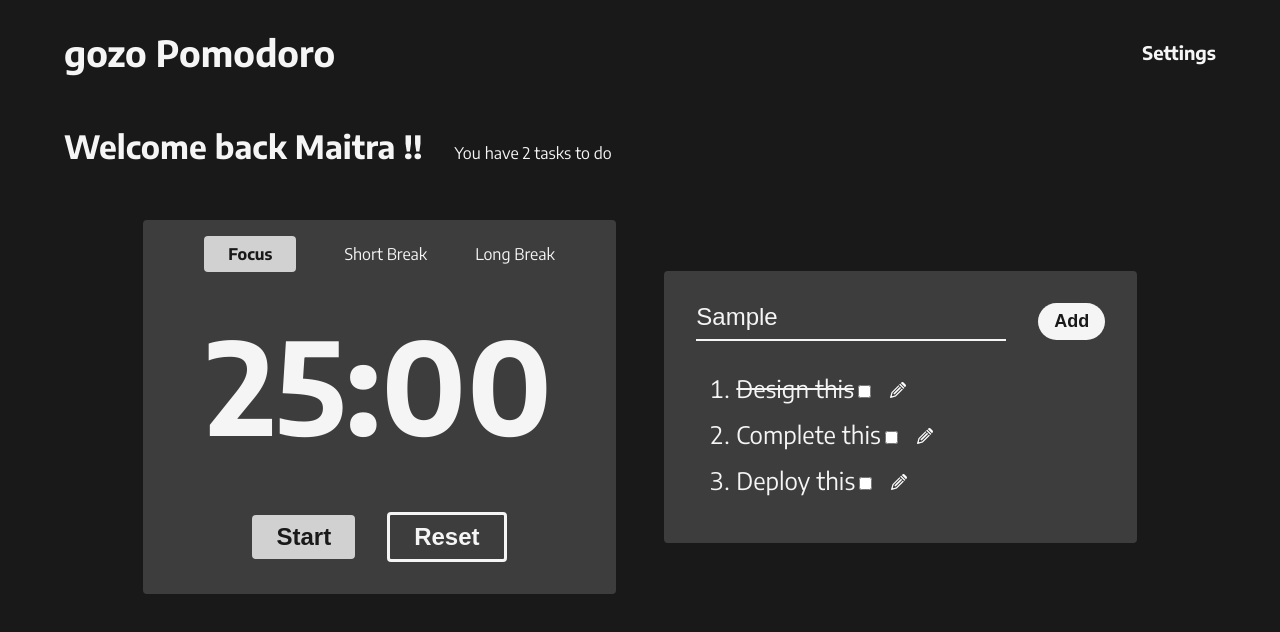
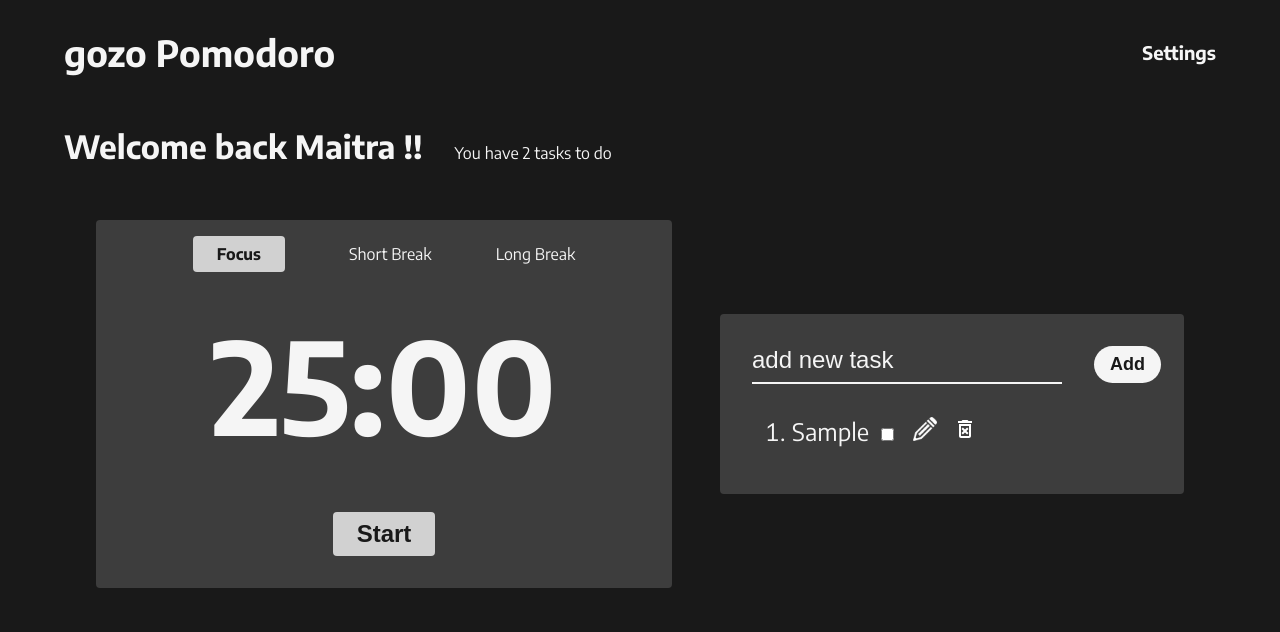
Before and after one commit to maitrakhatri/gozo-pomodoro, a React (Create React App) app: page / in a window 1280 px wide. Both pictures are taken after typing "Sample" into the empty fields and a click on the button "Add". Shown: the top 632 px of the page. Built offline with nearby package versions, Linux system fonts and the light colour scheme; the HTML template or start-up script is replaced by a standard one.

Commit message:
feat: timer and todo list

```diff
--- a/src/App.css
+++ b/src/App.css
@@ -67,7 +67,7 @@ main {
     justify-content: center;
     align-items: center;
     background-color: var(--primary-light);
-    width: fit-content;
+    width: 32rem;
     padding: 1rem 2rem;
     border-radius: .25rem;
 }
@@ -75,7 +75,11 @@ main {
 .modes {
     display: flex;
     align-items: center;
-    gap: 3rem;
+    gap: 4rem;
+}
+
+.modes span:hover {
+    cursor: pointer;
 }
 
 .modes #active {
@@ -117,6 +121,7 @@ main {
     background-color: var(--primary-light);
     padding: 1rem 2rem;
     border-radius: .25rem;
+    width: 25rem;
 }
 
 #add-new-task, #settings input {
@@ -149,7 +154,10 @@ main {
 
 .task-list li  {
     font-size: x-large;
-    margin-bottom: 1rem;
+    margin: 0 .5rem 1rem 0;
+    overflow-wrap: break-word;
+    word-wrap: break-word;
+    hyphens: auto;
 }
 
 .done {
@@ -157,7 +165,7 @@ main {
 }
 
 .task-list img {
-    width: 1rem;
+    width: 1.5rem;
     margin-left: 1rem;
     cursor: pointer;
 }
--- a/src/Components/TaskContainer.jsx
+++ b/src/Components/TaskContainer.jsx
@@ -1,12 +1,124 @@
+import { useState } from "react";
+
 export function TaskContainer() {
+
+  const [list, setList] = useState([]);
+  const [newTask, setNewTask] = useState({});
+  const [edit, setEdit] = useState(false);
+  const [toBeEdited, setToBeEdited] = useState({});
+
+  const editTodo = (item) => {
+    setToBeEdited(item);
+  };
+
+  const updateTodo = () => {
+    setList(() =>
+      list.map((item) => (item.id === toBeEdited.id ? toBeEdited : item))
+    );
+  };
+
+  const toggle = (item) => {
+    setList((todos) =>
+      todos.map((todo) =>
+        todo.id === item.id ? { ...todo, done: !item.done } : todo
+      )
+    );
+  };
+
+  const removeTask = (item) => {
+    setList((list) => list.filter((todo) => todo.id !== item.id));
+  };
+
   return (
     <div class="task-container">
-      <div class="new-task">
+      {!edit && (
+        <div className="new-task">
+          <input
+            type="text"
+            id="add-new-task"
+            placeholder="add new task"
+            value={newTask.task}
+            onChange={(e) =>
+              setNewTask({
+                id: Math.random(),
+                task: e.target.value,
+                done: false,
+              })
+            }
+          />{" "}
+          <button onClick={() => {
+            setList(() => list.concat(newTask));
+            setNewTask((todo) => {
+              return {
+                ...todo,
+                task: ""
+              }
+            })
+          }}>
+            Add
+          </button>
+        </div>
+      )}
+
+      {/* <div class="new-task">
         <input type="text" id="add-new-task" placeholder="add new task" />{" "}
         <button>Add</button>
+      </div> */}
+
+      <div className="update new-task">
+        {edit && (
+          <>
+            <input
+              type="text"
+              id="add-new-task"
+              value={toBeEdited.task}
+              onChange={(e) =>
+                setToBeEdited((item) => {
+                  return {
+                    ...item,
+                    task: e.target.value,
+                  };
+                })
+              }
+            />{" "}
+            <button
+              onClick={() => {
+                updateTodo();
+                setEdit(false);
+              }}
+            >
+              Update
+            </button>{" "}
+          </>
+        )}
       </div>
+
       <div class="task-list">
         <ol>
+          {list.map((item) => {
+            return (
+              <span class="task">
+                <li key={item.id} className={item.done ? "done" : ""}>
+                  {item.task}
+                </li>
+                <input
+                  type="checkbox"
+                  checked={item.done ? "checked" : ""}
+                  onChange={() => toggle(item)}
+                />
+                <img src="assets/edit-64.png" alt="edit"
+                  onClick={() => {
+                    editTodo(item);
+                    setEdit(true);
+                  }}
+                />{" "}
+                <img src="assets/delete.svg" alt="delete" onClick={() => removeTask(item)} />
+              </span>
+            );
+          })}
+        </ol>
+
+        {/* <ol>
           <span class="task">
             <li class="done">Design this</li>
             <input type="checkbox" />{" "}
@@ -24,7 +136,7 @@ export function TaskContainer() {
             <input type="checkbox" />{" "}
             <img src="assets/edit-64.png" alt="edit" />
           </span>
-        </ol>
+        </ol> */}
       </div>
     </div>
   );
--- a/src/Components/TimerContainer.jsx
+++ b/src/Components/TimerContainer.jsx
@@ -1,16 +1,90 @@
+import { useState } from "react";
+
 export function TimerContainer() {
-    return <div className="timer-container">
-        <div class="modes">
-            <span id="active">Focus</span>
-            <span>Short Break</span>
-            <span>Long Break</span>
-        </div>
-        <div class="timer">
-            <span>25:00</span>
-        </div>
-        <div class="actions">
-            <button id="primary">Start</button>
-            <button id="secondary">Reset</button>
-        </div>
+
+  const [secs, setSecs] = useState(0);
+  const [mins, setMins] = useState(25);
+
+  const [isPause, setIsPause] = useState(true);
+  const [reset, setReset] = useState(false);
+
+  const [focus, setFocus] = useState(true);
+  const [shortBreak, setShortBreak] = useState(false);
+  const [longBreak, setLongBreak] = useState(false);
+
+  let interval = setInterval(() => {
+    clearInterval(interval);
+    if (!reset) {
+      if (!isPause) {
+        if (secs === 0) {
+          if (mins !== 0) {
+            setSecs(59);
+            setMins(mins - 1);
+          } else {
+            //end
+          }
+        } else {
+          setSecs(secs - 1);
+        }
+      }
+    } else if (focus) {
+      setSecs(0);
+      setMins(25);
+    } else if (shortBreak) {
+      setSecs(0);
+      setMins(5);
+    } else if (longBreak) {
+      setSecs(0);
+      setMins(20);
+    }
+  }, 1000);
+
+  const startFocus = () => {
+    setShortBreak(false);
+    setLongBreak(false);
+    setFocus(true);
+    setIsPause(true);
+    setReset(true);
+  };
+
+  const startShortBreak = () => {
+    setFocus(false);
+    setLongBreak(false);
+    setShortBreak(true);
+    setIsPause(true);
+    setReset(true);
+  };
+
+  const startLongBreak = () => {
+    setFocus(false);
+    setShortBreak(false);
+    setLongBreak(true);
+    setIsPause(true);
+    setReset(true);
+  };
+
+  const timerSecs = secs < 10 ? `0${secs}` : secs;
+  const timerMins = mins < 10 ? `0${mins}` : mins;
+
+  return (
+    <div className="timer-container">
+
+      <div className="modes">
+        <span id={focus? "active" : ""} onClick={startFocus} >Focus</span>
+        <span id={shortBreak? "active" : ""} onClick={startShortBreak}>Short Break</span>
+        <span id={longBreak? "active" : ""} onClick={startLongBreak}>Long Break</span>
+      </div>
+
+      <div className="timer">
+        <span>{`${timerMins}:${timerSecs}`}</span>
+      </div>
+
+      <div className="actions">
+        <button id="primary" onClick={() => {
+          setReset(false);
+          setIsPause((isPause) => !isPause);
+        }}> {isPause ? "Start" : "Pause"} </button>
+      </div>
     </div>
+  );
 }
```
Also changed, not shown: public/assets/delete.svg (added).
